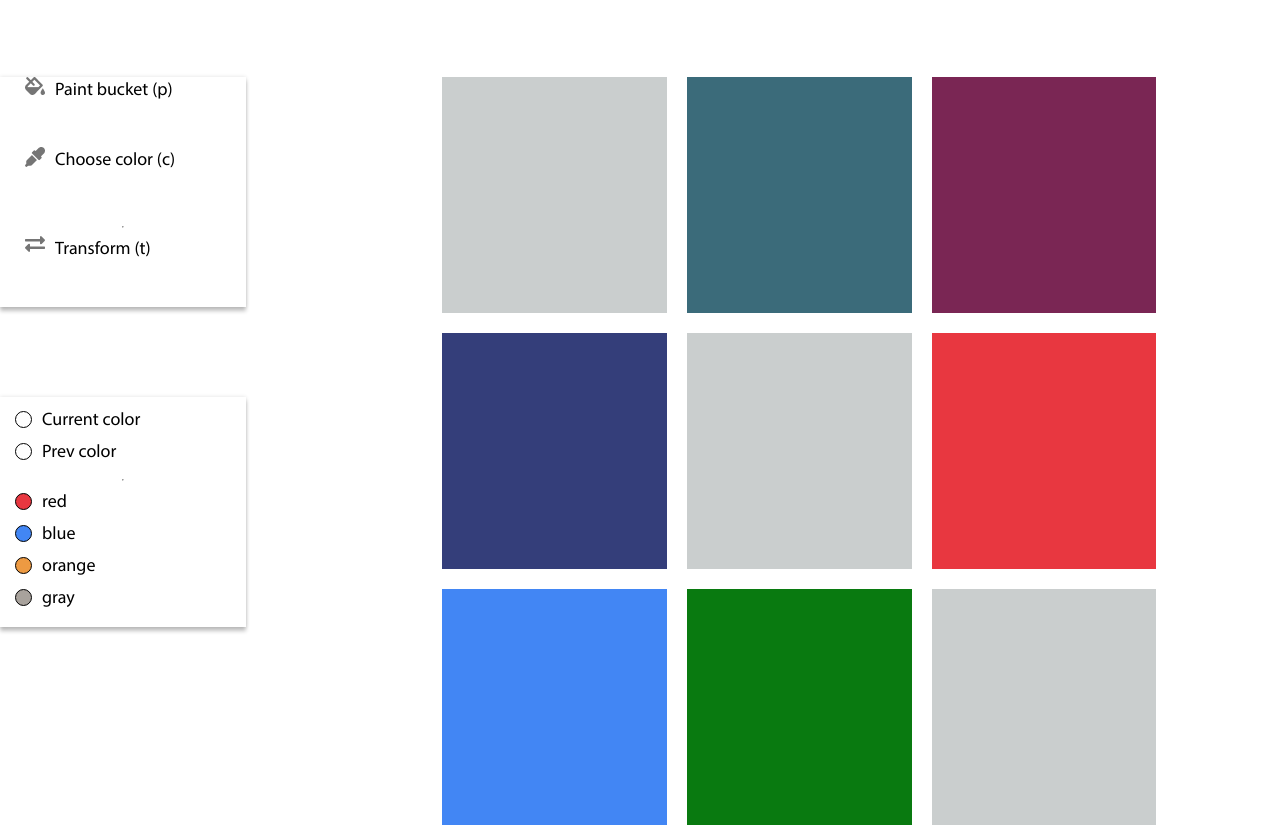
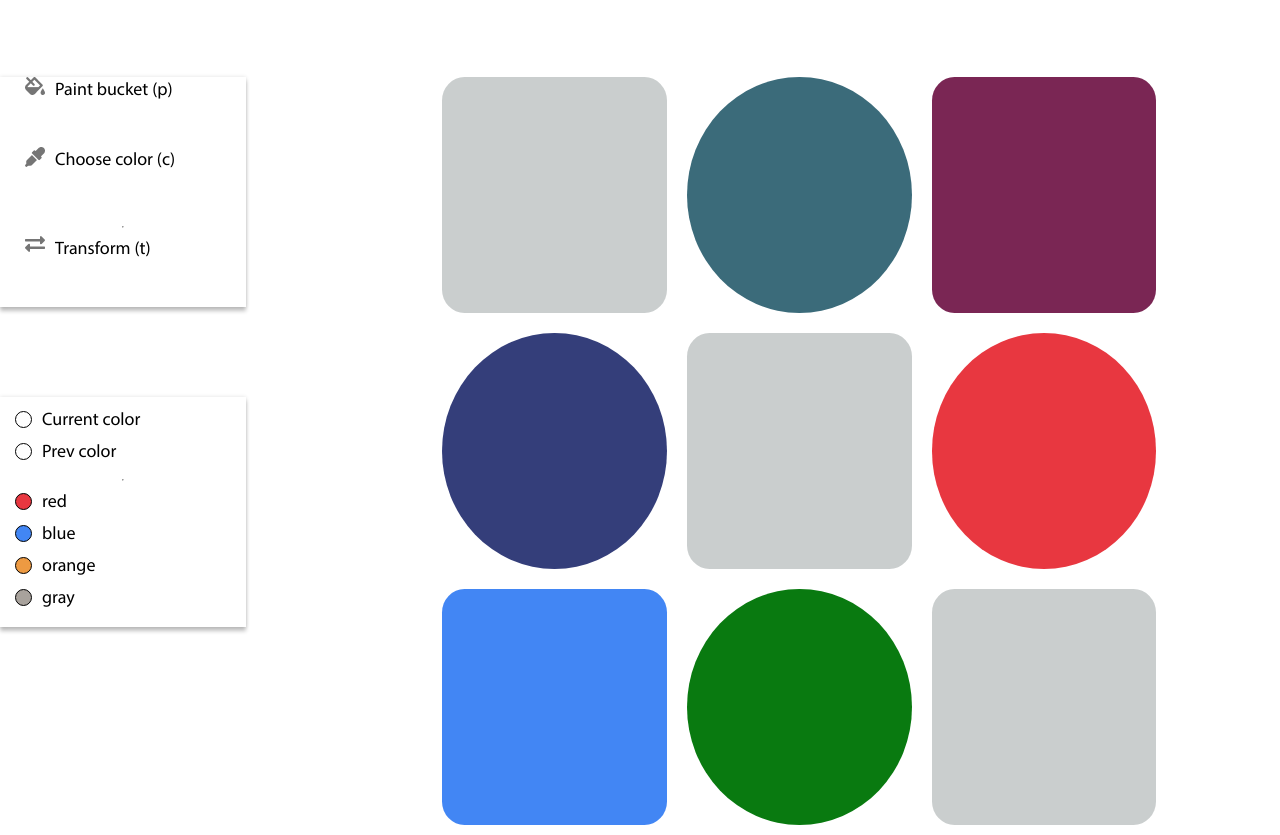
Before and after one commit to OlegDO/pallete, a plain HTML site: page index.html in a window 1280 px wide. Shown: the part 259-1094 px from the top of the page. Drawn offline with Linux system fonts and the light colour scheme.

Commit message:
refactor: refactor styles for canvas items

```diff
--- a/index.html
+++ b/index.html
@@ -59,19 +59,19 @@
     </div>
     <div class="canvas">
         <div class="line line-0">
-            <div id="item-00" class="item item-00"></div>
-            <div id="item-01" class="item item-01"></div>
-            <div id="item-02" class="item item-02"></div>
+            <div id="item-00" class="item item-00 square"></div>
+            <div id="item-01" class="item item-01 circle"></div>
+            <div id="item-02" class="item item-02 square"></div>
         </div>
         <div class="line line-1">
-            <div id="item-10" class="item item-10"></div>
-            <div id="item-11" class="item item-11"></div>
-            <div id="item-12" class="item item-12"></div>
+            <div id="item-10" class="item item-10 circle"></div>
+            <div id="item-11" class="item item-11 square"></div>
+            <div id="item-12" class="item item-12 circle"></div>
         </div>
         <div class="line line-2">
-            <div id="item-20" class="item item-20"></div>
-            <div id="item-21" class="item item-21"></div>
-            <div id="item-22" class="item item-22"></div>
+            <div id="item-20" class="item item-20 square"></div>
+            <div id="item-21" class="item item-21 circle"></div>
+            <div id="item-22" class="item item-22 square"></div>
         </div>
     </div>
 </main>
```
